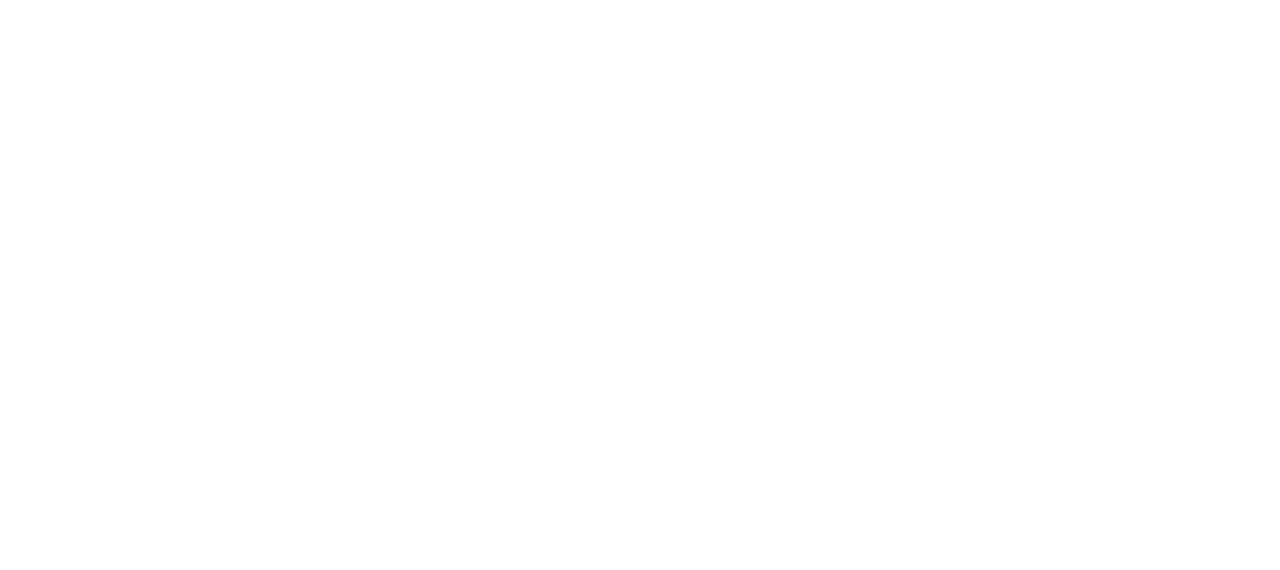
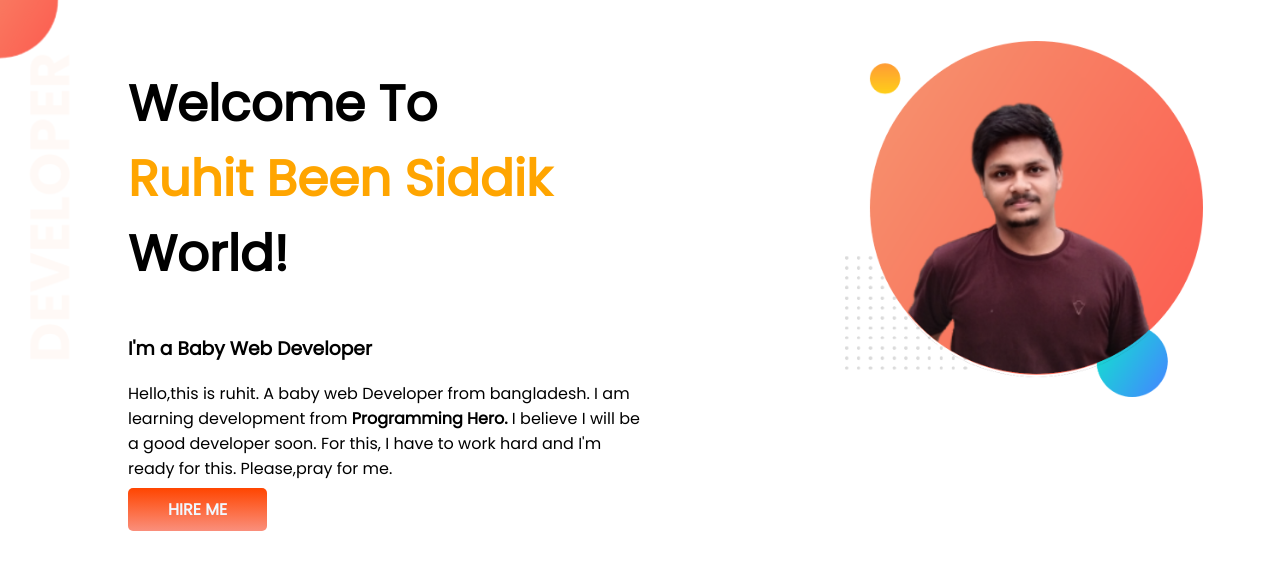
Before and after one commit to Ishtiak007/ruhit-s-portfolio, a plain HTML site: page index.html in a window 1280 px wide. Drawn offline with Linux system fonts and the light colour scheme.

Commit message:
my portfolio site

```diff
--- /dev/null
+++ b/developer-portfolio-master/developer-portfolio-master/style.css
@@ -0,0 +1,72 @@
+body{
+    margin: 0;
+    font-family: 'Poppins', sans-serif;
+}
+section{
+    height: 500px;
+    padding-bottom: 150px;
+}
+.top-banner{
+    background-image: url("images/top-banner.png");
+    background-repeat: no-repeat;
+}
+.half-width{
+    width:40%;
+    float: left;
+    margin-left: 5%;
+    padding-left: 2%;
+}
+h1{
+    font-size: 50px;
+}
+h1 span{
+    color: orange;
+}
+.half-width img{
+    width: 100%;
+}
+.anchor-button{
+    text-decoration: none;
+    background: linear-gradient(45deg, lightsalmon, tomato);
+    padding: 10px 40px;
+    border-radius: 5px;
+    color: white;
+    font-weight: 700;
+}
+p{
+    color: dimgray;
+}
+.dream-area{
+    background-image: url("images/dream-bg.png");
+    background-repeat: no-repeat;
+    background-position: right;
+}
+h2{
+    font-size: 40px;
+}
+.experience-area{
+    background-image: url("images/exp-bg.png");
+    background-repeat: no-repeat;
+    background-position: left;
+}
+.experience-area h3{
+    color: orange;
+}
+
+.experience-area div{
+    box-shadow: 5px 7px 40px gray;
+    height: 80%;
+}
+#full-stack{
+    border-left: 7px solid;
+    border-image: linear-gradient(180deg, lightsalmon, tomato);
+    border-image-slice: 1;
+}
+#baby-web{
+    border-left: 7px solid;
+    border-image: linear-gradient(180deg, blue, cyan);
+    border-image-slice: 1;
+}
+footer p{
+    text-align: center;
+}
--- a/index.html
+++ b/index.html
@@ -1,13 +1,40 @@
 <!DOCTYPE html>
 <html lang="en">
-<head>
-  <meta charset="UTF-8">
-  <meta http-equiv="X-UA-Compatible" content="IE=edge">
-  <meta name="viewport" content="width=device-width, initial-scale=1.0">
-  <title>Ruhit's Portfolio</title>
-  <link rel="stylesheet" href="style.css">
-</head>
-<body>
-
-</body>
+  <head>
+    <meta charset="UTF-8" />
+    <meta http-equiv="X-UA-Compatible" content="IE=edge" />
+    <meta name="viewport" content="width=device-width, initial-scale=1.0" />
+    <title>Ruhit's Portfolio</title>
+    <link rel="preconnect" href="https://fonts.googleapis.com" />
+    <link rel="preconnect" href="https://fonts.gstatic.com" crossorigin />
+    <link
+      href="https://fonts.googleapis.com/css2?family=Poppins&display=swap"
+      rel="stylesheet"
+    />
+    <link rel="stylesheet" href="style.css" />
+  </head>
+  <body>
+    <section class="top-banner">
+      <div class="half-width">
+        <h1>
+          Welcome To
+          <span class="holud-garo"><br />Ruhit Been Siddik</span> World!
+        </h1>
+        <h3>I'm a Baby Web Developer</h3>
+        <p>
+          Hello,this is ruhit. A baby web Developer from bangladesh. I am
+          learning development from <b>Programming Hero.</b> I believe I will be
+          a good developer soon. For this, I have to work hard and I'm ready for
+          this. Please,pray for me.
+        </p>
+        <a class="hire-button" target="_blank" href="https://www.facebook.com/ruhitbeensiddiq/">HIRE ME</a>
+      </div>
+      <div class="half-width">
+        <img
+          src="developer-portfolio-master/developer-portfolio-master/images/ruhits1stimage.png"
+          alt="rhits-image"
+        />
+      </div>
+    </section>
+  </body>
 </html>
--- a/style.css
+++ b/style.css
@@ -0,0 +1,35 @@
+body {
+  font-family: "Poppins", sans-serif;
+  margin: 0px;
+}
+.holud-garo {
+  color: orange;
+}
+h1 {
+  font-size: 50px;
+}
+section {
+  display: flex;
+}
+.half-width {
+  width: 50%;
+  padding-left: 10%;
+  padding-top: 2%;
+}
+.half-width img {
+  width: 70%;
+  padding-left: 15%;
+  padding-top: 3%;
+}
+.hire-button {
+  text-decoration: none;
+  background-image: linear-gradient(orangered, rgb(250, 143, 124));
+  padding: 10px 40px;
+  color: aliceblue;
+  font-weight: bold;
+  border-radius: 5px;
+}
+.top-banner {
+  background-image: url(developer-portfolio-master/developer-portfolio-master/images/top-banner.png);
+  background-repeat: no-repeat;
+}
```
Also changed, not shown: developer-portfolio-master/developer-portfolio-master/index.html (added, +52 -0 lines), developer-portfolio-master/developer-portfolio-master/images/dream-bg.png (added), developer-portfolio-master/developer-portfolio-master/images/exp-bg.png (added), developer-portfolio-master/developer-portfolio-master/images/jhankar.png (added), developer-portfolio-master/developer-portfolio-master/images/jhankar2.png (added), developer-portfolio-master/developer-portfolio-master/images/my-bg.png (added), developer-portfolio-master/developer-portfolio-master/images/my-bg2.png (added), developer-portfolio-master/developer-portfolio-master/images/ruhits1stimage.png (added), developer-portfolio-master/developer-portfolio-master/images/ruhits2ndimage.png (added), developer-portfolio-master/developer-portfolio-master/images/top-banner.png (added), 2 other files.
